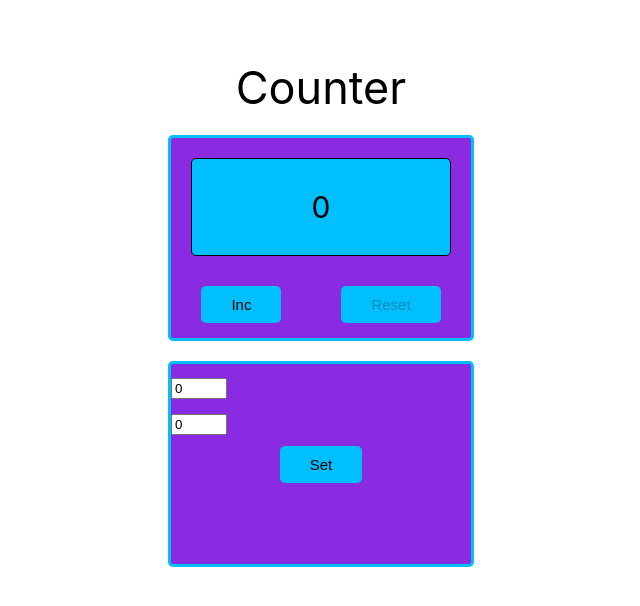
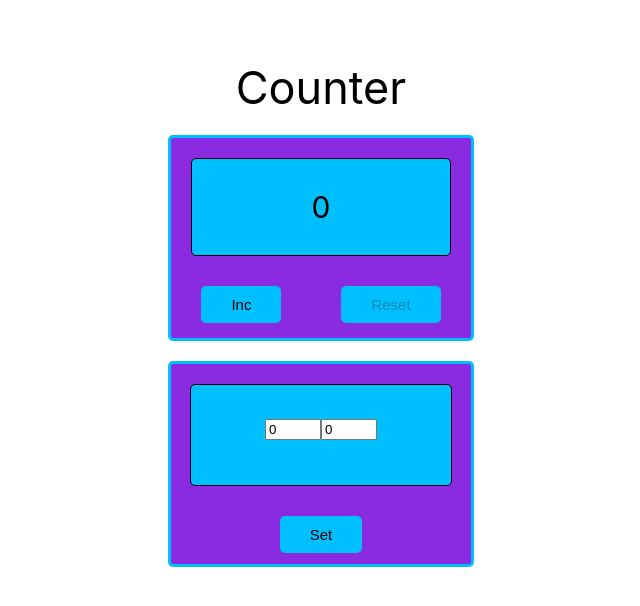
Before and after one commit to DimaK0489/Counter, a React (Create React App) app: page / in a window 1280 px wide. Shown: the top 606 px of the page, without its empty margins (319-959 px from the left). Built offline with nearby package versions, Linux system fonts and the light colour scheme.

Commit message:
unit commit

```diff
--- a/src/App.css
+++ b/src/App.css
@@ -34,8 +34,11 @@
   font-size: 45px;
 }
 .inputs{
-  display: block;
-  text-align: center;
-  width: 20px;
-
+  margin: 20px auto;
+  padding: 20px;
+  width: 220px;
+  height: 60px;
+  border: 1px solid black;
+  border-radius: 5px;
+  background-color: deepskyblue;
 }
```
